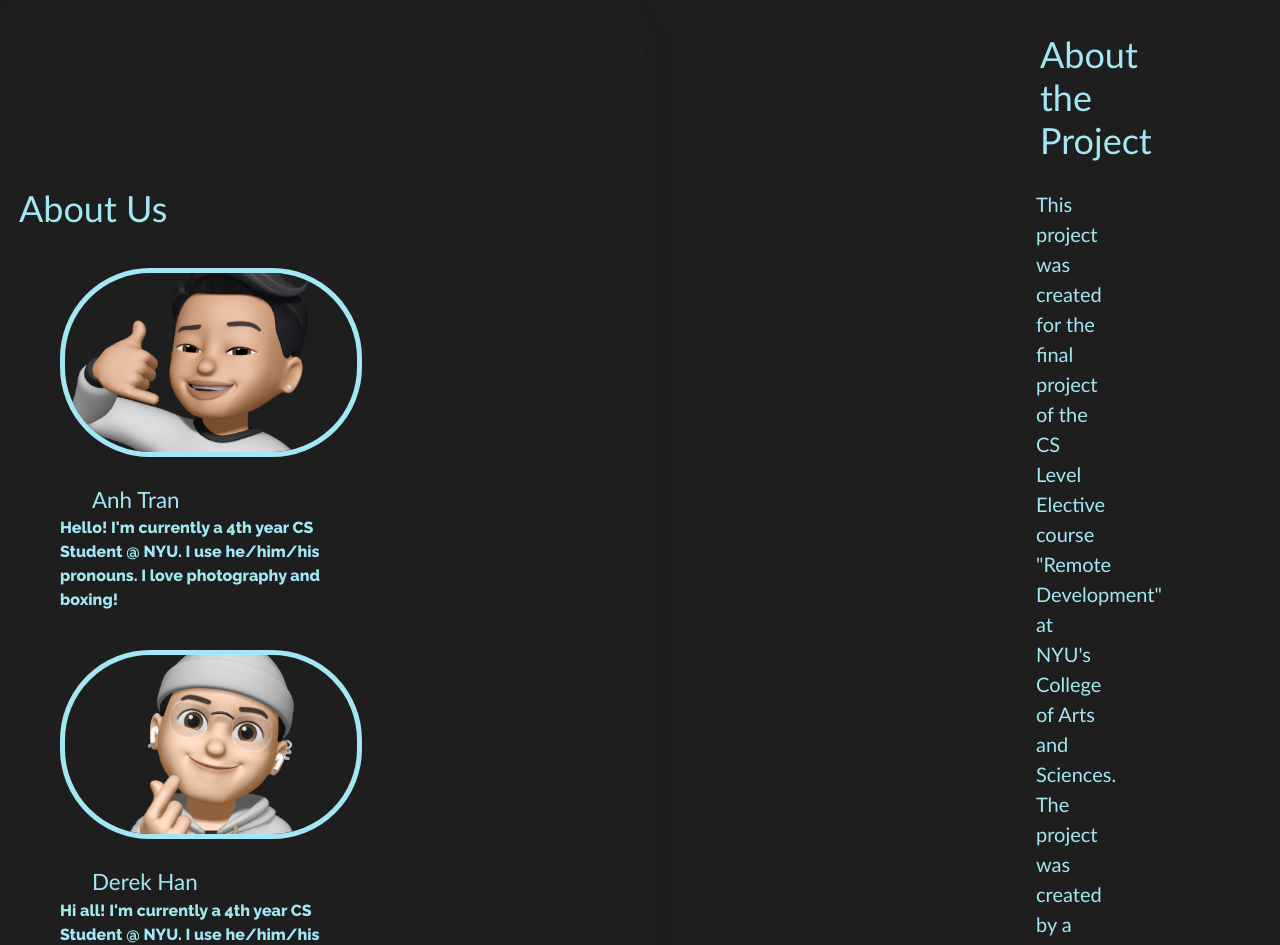
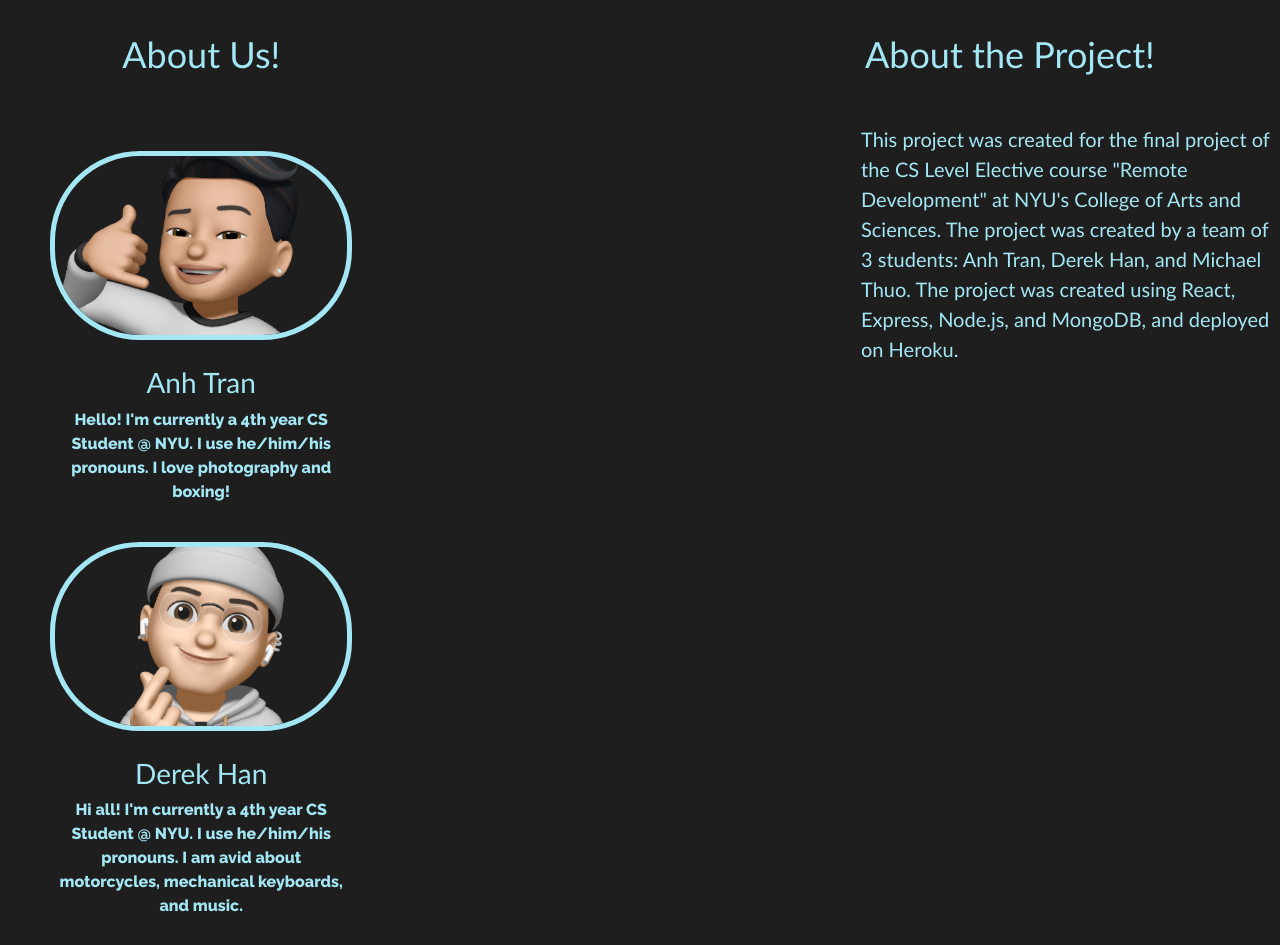
Before and after one commit to mgt306/Restaurant-Reviewer, a React (Create React App) app in the folder front-end/: page /about in a window 1280 px wide. Shown: the part 70-1015 px from the top of the page. Built offline with nearby package versions, Linux system fonts and the light colour scheme; no server answers.

Commit message:
updated about us page

```diff
--- a/front-end/src/Pages/About/AboutUs.js
+++ b/front-end/src/Pages/About/AboutUs.js
@@ -4,40 +4,40 @@ import '../../Styles/AboutUs.css';
 import Ahn from "../../Images/Ahn.PNG"
 import Derek from "../../Images/Derek.PNG"
 import Michael from "../../Images/Michael.jpg"
+import '../../Styles/AboutUs.css';
 
 const AboutUs=()=>{
     return(
-        <>
-        <wrapper className="wrapper">
-        <about>
-        <h1 className='h1-about'>About Us</h1>
-        <gall className='gallery-about'>
+      <div className='row'>
+        <div className='col'>
+
+          <div className='gallery-about'>
+            <h1 className='h1-about text-center'>About Us!</h1>
           <a><img src={Ahn} />
             <p></p>
-            <artists>Anh Tran</artists>
-            <desc>Hello! I'm currently a 4th year CS Student @ NYU. I use he/him/his pronouns. I love photography and boxing!</desc>
+            <h3 className='text-center'>Anh Tran</h3>
+            <desc className='text-center'>Hello! I'm currently a 4th year CS Student @ NYU. I use he/him/his pronouns. I love photography and boxing!</desc>
           </a>
           <a><img src={Derek} />
             <p></p>
-            <artists>Derek Han</artists>
-            <desc>Hi all! I'm currently a 4th year CS Student @ NYU. I use he/him/his pronouns. I am avid about motorcycles, mechanical keyboards, and music.</desc>
+            <h3 className='text-center'>Derek Han</h3>
+            <desc className='text-center'>Hi all! I'm currently a 4th year CS Student @ NYU. I use he/him/his pronouns. I am avid about motorcycles, mechanical keyboards, and music.</desc>
           </a>
           <a><img src={Michael} />
             <p></p>
-            <artists>Michael Thuo</artists>
-            <desc>Hey! I'm currently a 4th year CS Student @ NYU. I use he/him/his pronouns. I enjoy cooking and taking long walks around the city.</desc>
+            <h3 className='text-center'>Michael Thuo</h3>
+            <desc className='text-center'>Hey! I'm currently a 4th year CS Student @ NYU. I use he/him/his pronouns. I enjoy cooking and taking long walks around the city.</desc>
           </a>
-        </gall>
-      </about>
-      <div className = "aboutProj">
-          <h2 className='h2-about'>About the Project</h2>
-          <p className='p2-about'>
-            This project was created for the final project of the CS Level Elective course "Remote Development" at NYU's College of Arts and Sciences.
-             The project was created by a team of 3 students: Anh Tran, Derek Han, and Michael Thuo. The project was created using React, Express, Node.js, and MongoDB.
-          </p>
+          </div>
+        </div>
+        <div className='col'>
+          <div className='aboutProj'>
+            <h1 className='h1-about'>About the Project!</h1>
+            <p className='p2-about'>This project was created for the final project of the CS Level Elective course "Remote Development" at NYU's College of Arts and Sciences.
+             The project was created by a team of 3 students: Anh Tran, Derek Han, and Michael Thuo. The project was created using React, Express, Node.js, and MongoDB, and deployed on Heroku.</p>
+          </div>
+        </div>
       </div>
-      </wrapper>
-      </>
     )
 };
 
--- a/front-end/src/Styles/AboutUs.css
+++ b/front-end/src/Styles/AboutUs.css
@@ -20,6 +20,10 @@
   padding-top: 30px;
   color: #a3e7f5
 }
+.gallery-about h3{
+  color: #a3e7f5;
+  font-family: Calibri, 'Trebuchet MS', sans-serif;
+}
 
 .p1-about{
   align-items: center;
@@ -33,7 +37,6 @@
 .p2-about{
     align-items: center;
     justify-content: center;
-    max-width: 50%;
     font-size: calc(1em + 0.5vmin);
     color: #a3e7f5;
     font-family:'Gill Sans', 'Gill Sans MT', Calibri, 'Trebuchet MS', sans-serif;
@@ -81,7 +84,6 @@
 .aboutProj{
   text-orientation: upright;
   grid-template-columns: fit-content(100%);
-  padding-left: 5cm;
 }
 
 .wrapper {
```
